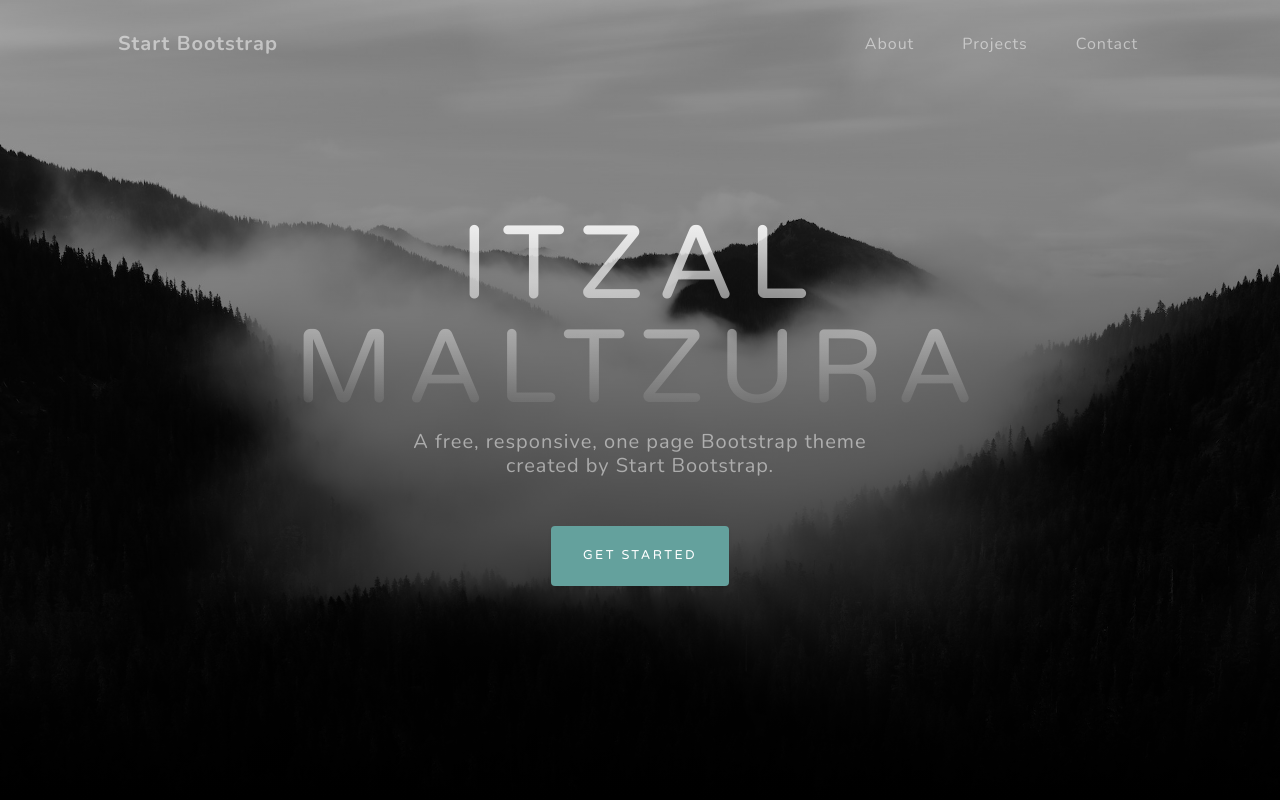
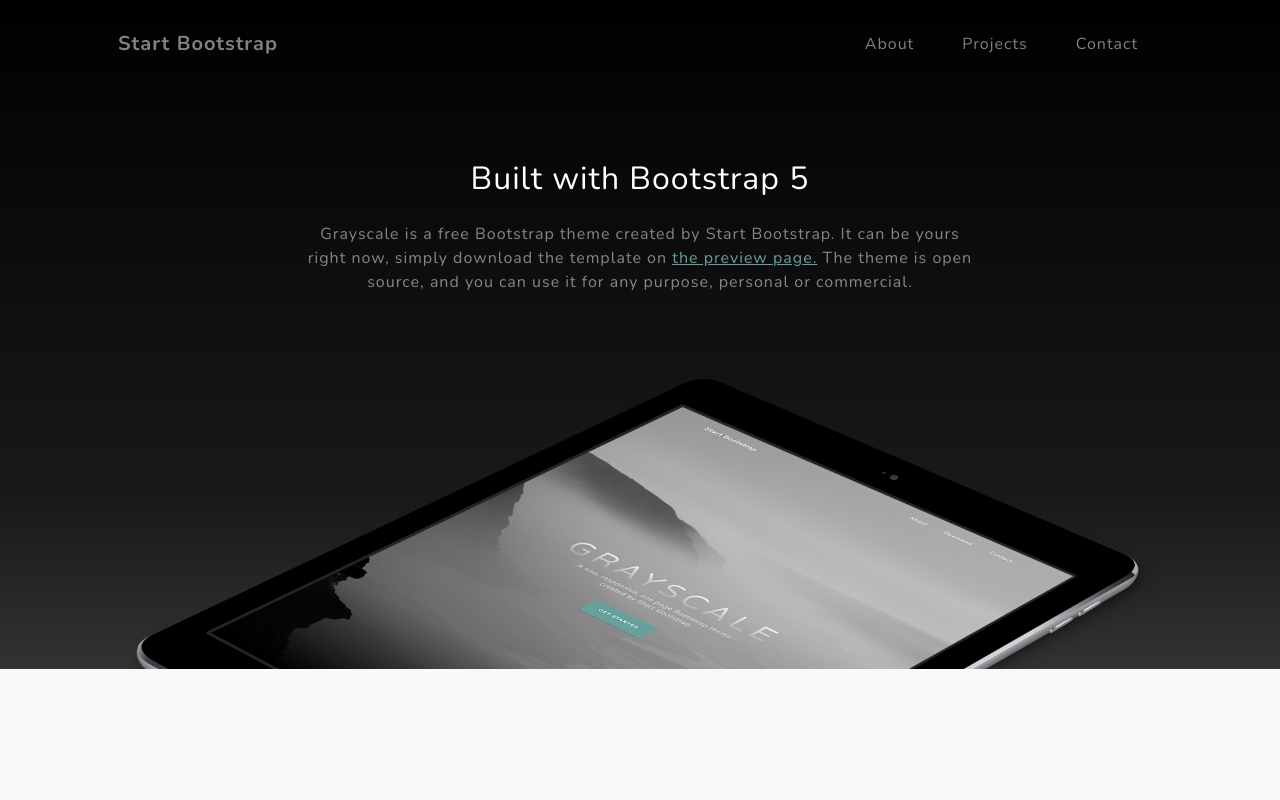
Before and after one commit to ITZALMALTZURA/ITZALMALTZURA.github.io, a plain HTML site: page dashboard.html in a window 1280 px wide. Shown: the top 800 px of the page. Drawn offline with nearby package versions, Linux system fonts and the light colour scheme.

Commit message:
revertir la union de ramas

```diff
--- a/dashboard.html
+++ b/dashboard.html
@@ -6,7 +6,7 @@
         <meta name="viewport" content="width=device-width, initial-scale=1, shrink-to-fit=no" />
         <meta name="description" content="" />
         <meta name="author" content="" />
-        <title>Grayscale - Start Bootstrap Theme</title>
+        <title>HOLA MUNDO</title>
         <link rel="icon" type="image/x-icon" href="assets/favicon.ico" />
         <!-- Font Awesome icons (free version)-->
         <script src="https://use.fontawesome.com/releases/v6.1.0/js/all.js" crossorigin="anonymous"></script>
@@ -34,18 +34,7 @@
                 </div>
             </div>
         </nav>
-        <!-- Masthead-->
-        <header class="masthead">
-            <div class="container px-4 px-lg-5 d-flex h-100 align-items-center justify-content-center">
-                <div class="d-flex justify-content-center">
-                    <div class="text-center">
-                        <h1 class="mx-auto my-0 text-uppercase">ITZAL MALTZURA</h1>
-                        <h2 class="text-white-50 mx-auto mt-2 mb-5">A free, responsive, one page Bootstrap theme created by Start Bootstrap.</h2>
-                        <a class="btn btn-primary" href="#about">Get Started</a>
-                    </div>
-                </div>
-            </div>
-        </header>
+
         <!-- About-->
         <section class="about-section text-center" id="about">
             <div class="container px-4 px-lg-5">
```
